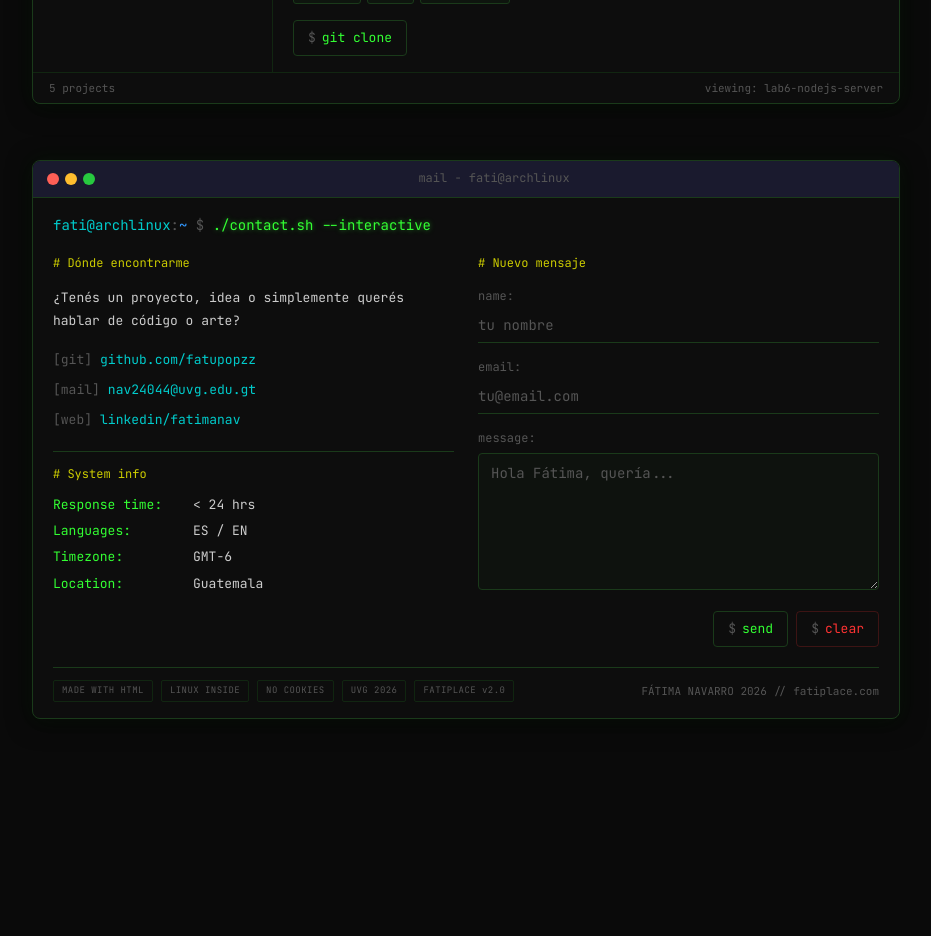
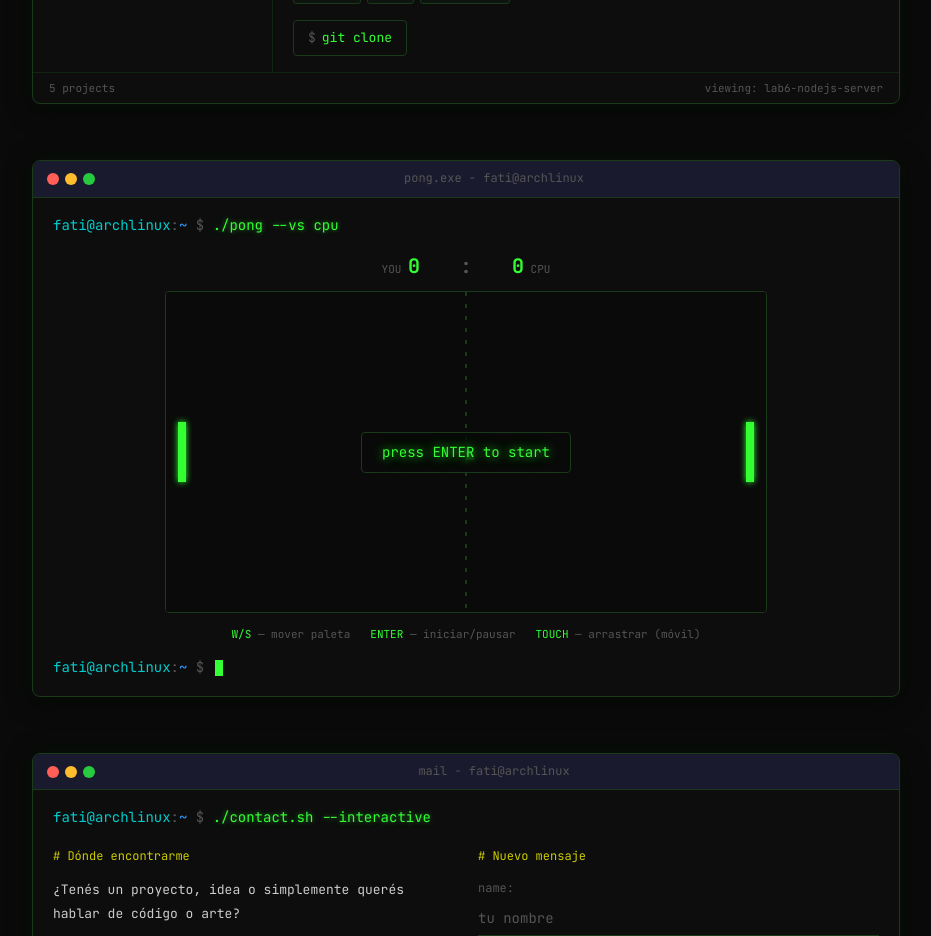
Before and after one commit to fatupopzz/fatiplace, a Next.js app: page / in a window 1280 px wide. Shown: the part 2380-3316 px from the top of the page, without its empty margins (174-1105 px from the left). Before the commit the page ends 3179 px from the top, so only its background shows below. Built offline with nearby package versions, Linux system fonts and the light colour scheme.

Commit message:
pong game cause it's fun

```diff
--- a/app/page.js
+++ b/app/page.js
@@ -2,6 +2,7 @@ import Navbar from "@/components/Navbar";
 import Hero from "@/components/Hero";
 import About from "@/components/About";
 import Projects from "@/components/Projects";
+import Pong from "@/components/Pong";
 import Contact from "@/components/Contact";
 
 export default function Home() {
@@ -11,6 +12,7 @@ export default function Home() {
       <Hero />
       <About />
       <Projects />
+      <Pong />
       <Contact />
     </main>
   );
--- /dev/null
+++ b/components/Pong.jsx
@@ -0,0 +1,304 @@
+"use client";
+import { useRef, useEffect, useState, useCallback } from "react";
+
+const W = 600;
+const H = 320;
+const PAD_H = 60;
+const PAD_W = 8;
+const BALL_SIZE = 8;
+const PAD_SPEED = 5;
+const INITIAL_SPEED = 4;
+
+export default function Pong() {
+  const canvasRef = useRef(null);
+  const stateRef = useRef(null);
+  const keysRef = useRef({});
+  const rafRef = useRef(null);
+  const [scores, setScores] = useState([0, 0]);
+  const [paused, setPaused] = useState(true);
+  const [msg, setMsg] = useState("press ENTER to start");
+
+  const resetBall = useCallback((dir = 1) => {
+    const s = stateRef.current;
+    s.ball.x = W / 2;
+    s.ball.y = H / 2;
+    const angle = (Math.random() * Math.PI / 3) - Math.PI / 6;
+    s.ball.vx = dir * INITIAL_SPEED * Math.cos(angle);
+    s.ball.vy = INITIAL_SPEED * Math.sin(angle);
+  }, []);
+
+  const initState = useCallback(() => {
+    stateRef.current = {
+      p1: { y: H / 2 - PAD_H / 2 },
+      p2: { y: H / 2 - PAD_H / 2 },
+      ball: { x: W / 2, y: H / 2, vx: 0, vy: 0 },
+    };
+    resetBall(1);
+  }, [resetBall]);
+
+  const update = useCallback(() => {
+    const s = stateRef.current;
+    const keys = keysRef.current;
+
+    if (keys["w"] || keys["W"]) s.p1.y = Math.max(0, s.p1.y - PAD_SPEED);
+    if (keys["s"] || keys["S"]) s.p1.y = Math.min(H - PAD_H, s.p1.y + PAD_SPEED);
+
+    const aiCenter = s.p2.y + PAD_H / 2;
+    const diff = s.ball.y - aiCenter;
+    if (Math.abs(diff) > 10) {
+      s.p2.y += Math.sign(diff) * (PAD_SPEED - 1.2);
+      s.p2.y = Math.max(0, Math.min(H - PAD_H, s.p2.y));
+    }
+
+    s.ball.x += s.ball.vx;
+    s.ball.y += s.ball.vy;
+
+    if (s.ball.y <= 0 || s.ball.y >= H - BALL_SIZE) {
+      s.ball.vy *= -1;
+      s.ball.y = s.ball.y <= 0 ? 0 : H - BALL_SIZE;
+    }
+
+    if (
+      s.ball.x <= PAD_W + 12 &&
+      s.ball.y + BALL_SIZE >= s.p1.y &&
+      s.ball.y <= s.p1.y + PAD_H
+    ) {
+      s.ball.vx = Math.abs(s.ball.vx) * 1.05;
+      s.ball.vy += ((s.ball.y - (s.p1.y + PAD_H / 2)) / PAD_H) * 3;
+      s.ball.x = PAD_W + 12;
+    }
+
+    if (
+      s.ball.x >= W - PAD_W - 12 - BALL_SIZE &&
+      s.ball.y + BALL_SIZE >= s.p2.y &&
+      s.ball.y <= s.p2.y + PAD_H
+    ) {
+      s.ball.vx = -Math.abs(s.ball.vx) * 1.05;
+      s.ball.vy += ((s.ball.y - (s.p2.y + PAD_H / 2)) / PAD_H) * 3;
+      s.ball.x = W - PAD_W - 12 - BALL_SIZE;
+    }
+
+    if (s.ball.x < 0) {
+      setScores((prev) => {
+        const n = [prev[0], prev[1] + 1];
+        if (n[1] >= 5) {
+          setPaused(true);
+          setMsg("CPU wins — ENTER to restart");
+        }
+        return n;
+      });
+      resetBall(1);
+    }
+    if (s.ball.x > W) {
+      setScores((prev) => {
+        const n = [prev[0] + 1, prev[1]];
+        if (n[0] >= 5) {
+          setPaused(true);
+          setMsg("you win! — ENTER to restart");
+        }
+        return n;
+      });
+      resetBall(-1);
+    }
+  }, [resetBall]);
+
+  const draw = useCallback(() => {
+    const canvas = canvasRef.current;
+    if (!canvas) return;
+    const ctx = canvas.getContext("2d");
+    const s = stateRef.current;
+
+    ctx.fillStyle = "#0a0a0a";
+    ctx.fillRect(0, 0, W, H);
+
+    ctx.setLineDash([4, 8]);
+    ctx.strokeStyle = "#1a3a1a";
+    ctx.lineWidth = 2;
+    ctx.beginPath();
+    ctx.moveTo(W / 2, 0);
+    ctx.lineTo(W / 2, H);
+    ctx.stroke();
+    ctx.setLineDash([]);
+
+    ctx.shadowColor = "#33ff33";
+    ctx.shadowBlur = 6;
+    ctx.fillStyle = "#33ff33";
+    ctx.fillRect(12, s.p1.y, PAD_W, PAD_H);
+
+    ctx.fillStyle = "#33ff33";
+    ctx.fillRect(W - PAD_W - 12, s.p2.y, PAD_W, PAD_H);
+
+    ctx.fillRect(s.ball.x, s.ball.y, BALL_SIZE, BALL_SIZE);
+    ctx.shadowBlur = 0;
+  }, []);
+
+  const loop = useCallback(() => {
+    update();
+    draw();
+    rafRef.current = requestAnimationFrame(loop);
+  }, [update, draw]);
+
+  useEffect(() => {
+    initState();
+    draw();
+  }, [initState, draw]);
+
+  useEffect(() => {
+    const onKey = (e) => {
+      if (e.key === "Enter") {
+        e.preventDefault();
+        setPaused((p) => {
+          if (p) {
+            setScores([0, 0]);
+            initState();
+            setMsg("");
+            return false;
+          }
+          setMsg("paused — ENTER to resume");
+          return true;
+        });
+        return;
+      }
+      keysRef.current[e.key] = true;
+    };
+    const onKeyUp = (e) => {
+      keysRef.current[e.key] = false;
+    };
+    window.addEventListener("keydown", onKey);
+    window.addEventListener("keyup", onKeyUp);
+    return () => {
+      window.removeEventListener("keydown", onKey);
+      window.removeEventListener("keyup", onKeyUp);
+    };
+  }, [initState]);
+
+  useEffect(() => {
+    if (!paused) {
+      rafRef.current = requestAnimationFrame(loop);
+    } else if (rafRef.current) {
+      cancelAnimationFrame(rafRef.current);
+    }
+    return () => {
+      if (rafRef.current) cancelAnimationFrame(rafRef.current);
+    };
+  }, [paused, loop]);
+
+  // Touch controls
+  const handleTouch = useCallback((e) => {
+    if (!canvasRef.current) return;
+    const rect = canvasRef.current.getBoundingClientRect();
+    const y = e.touches[0].clientY - rect.top;
+    const ratio = y / rect.height;
+    if (stateRef.current) {
+      stateRef.current.p1.y = Math.max(0, Math.min(H - PAD_H, ratio * H - PAD_H / 2));
+    }
+  }, []);
+
+  return (
+    <section id="pong" style={{ padding: "24px 0 32px" }}>
+      <div style={{ maxWidth: "900px", margin: "0 auto", padding: "0 16px" }}>
+        <div className="term-window">
+          <div className="term-header">
+            <div className="term-dots">
+              <div className="term-dot term-dot--red" />
+              <div className="term-dot term-dot--yellow" />
+              <div className="term-dot term-dot--green" />
+            </div>
+            <span className="term-title">pong.exe - fati@archlinux</span>
+          </div>
+
+          <div className="term-body">
+            <div style={{ marginBottom: "12px" }}>
+              <span style={{ color: "#00cccc" }}>fati@archlinux</span>
+              <span style={{ color: "#555" }}>:</span>
+              <span style={{ color: "#3399ff" }}>~</span>
+              <span style={{ color: "#555" }}> $ </span>
+              <span className="glow">./pong --vs cpu</span>
+            </div>
+
+            {/* Scoreboard */}
+            <div style={{
+              display: "flex", justifyContent: "center", gap: "40px",
+              marginBottom: "8px", fontSize: "20px", fontWeight: "bold",
+            }}>
+              <span style={{ color: "#33ff33" }}>
+                <span style={{ color: "#555", fontSize: "11px", fontWeight: "normal" }}>YOU </span>
+                {scores[0]}
+              </span>
+              <span style={{ color: "#555" }}>:</span>
+              <span style={{ color: "#33ff33" }}>
+                {scores[1]}
+                <span style={{ color: "#555", fontSize: "11px", fontWeight: "normal" }}> CPU</span>
+              </span>
+            </div>
+
+            {/* Canvas */}
+            <div style={{
+              display: "flex", justifyContent: "center",
+              position: "relative",
+            }}>
+              <canvas
+                ref={canvasRef}
+                width={W}
+                height={H}
+                onTouchMove={handleTouch}
+                onTouchStart={(e) => {
+                  if (paused) {
+                    setScores([0, 0]);
+                    initState();
+                    setMsg("");
+                    setPaused(false);
+                  }
+                  handleTouch(e);
+                }}
+                style={{
+                  border: "1px solid #1a3a1a",
+                  borderRadius: "4px",
+                  maxWidth: "100%",
+                  height: "auto",
+                  cursor: "none",
+                  touchAction: "none",
+                }}
+              />
+              {msg && (
+                <div style={{
+                  position: "absolute", inset: 0,
+                  display: "flex", alignItems: "center", justifyContent: "center",
+                  pointerEvents: "none",
+                }}>
+                  <span className="glow-bright" style={{
+                    fontSize: "14px", color: "#33ff33",
+                    background: "rgba(10,10,10,0.85)",
+                    padding: "8px 20px", borderRadius: "4px",
+                    border: "1px solid #1a3a1a",
+                  }}>
+                    {msg}
+                  </span>
+                </div>
+              )}
+            </div>
+
+            {/* Controls help */}
+            <div style={{
+              marginTop: "12px", fontSize: "11px", color: "#555",
+              display: "flex", justifyContent: "center", gap: "20px",
+              flexWrap: "wrap",
+            }}>
+              <span><span style={{ color: "#33ff33" }}>W/S</span> — mover paleta</span>
+              <span><span style={{ color: "#33ff33" }}>ENTER</span> — iniciar/pausar</span>
+              <span><span style={{ color: "#33ff33" }}>TOUCH</span> — arrastrar (móvil)</span>
+            </div>
+
+            <div style={{ marginTop: "12px" }}>
+              <span style={{ color: "#00cccc" }}>fati@archlinux</span>
+              <span style={{ color: "#555" }}>:</span>
+              <span style={{ color: "#3399ff" }}>~</span>
+              <span style={{ color: "#555" }}> $ </span>
+              <span className="cursor" />
+            </div>
+          </div>
+        </div>
+      </div>
+    </section>
+  );
+}
```
